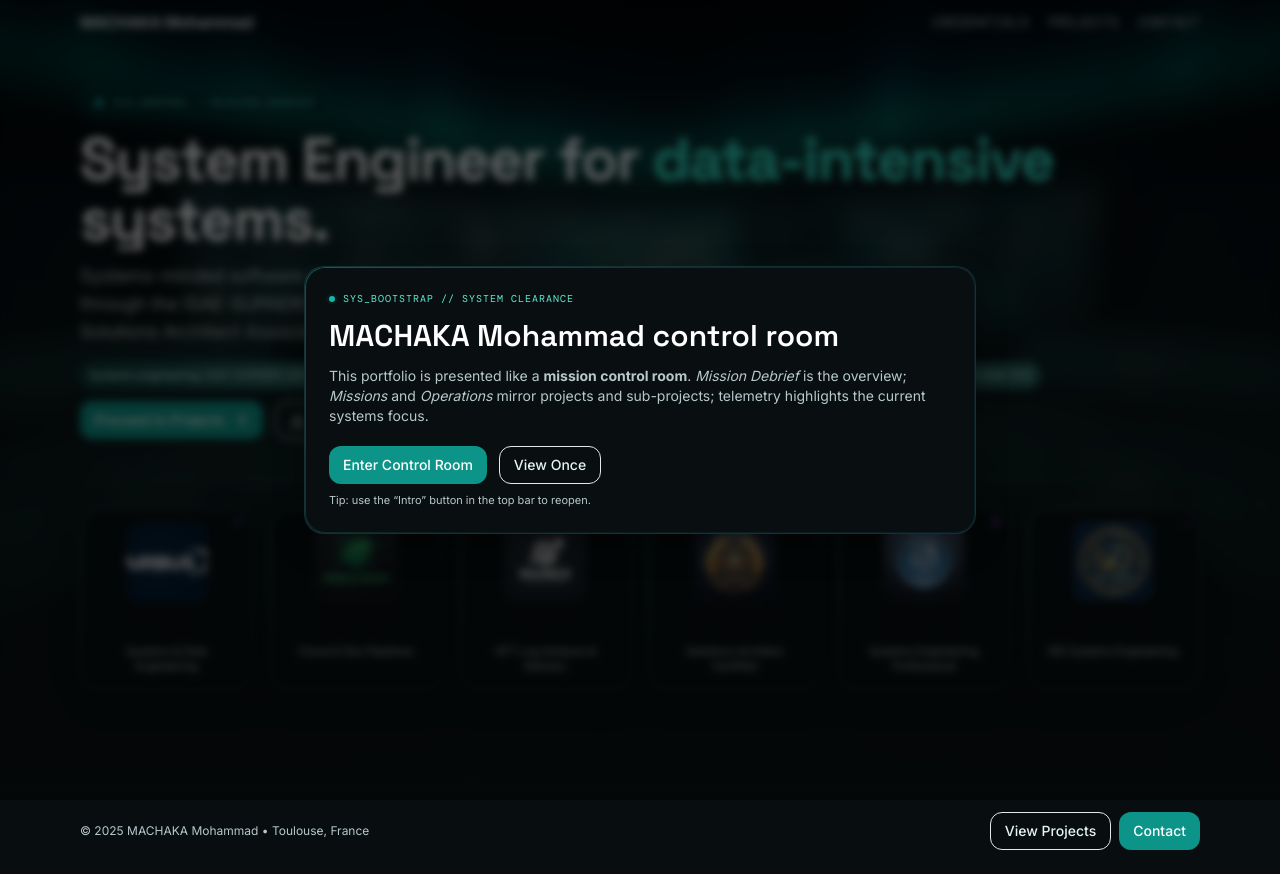
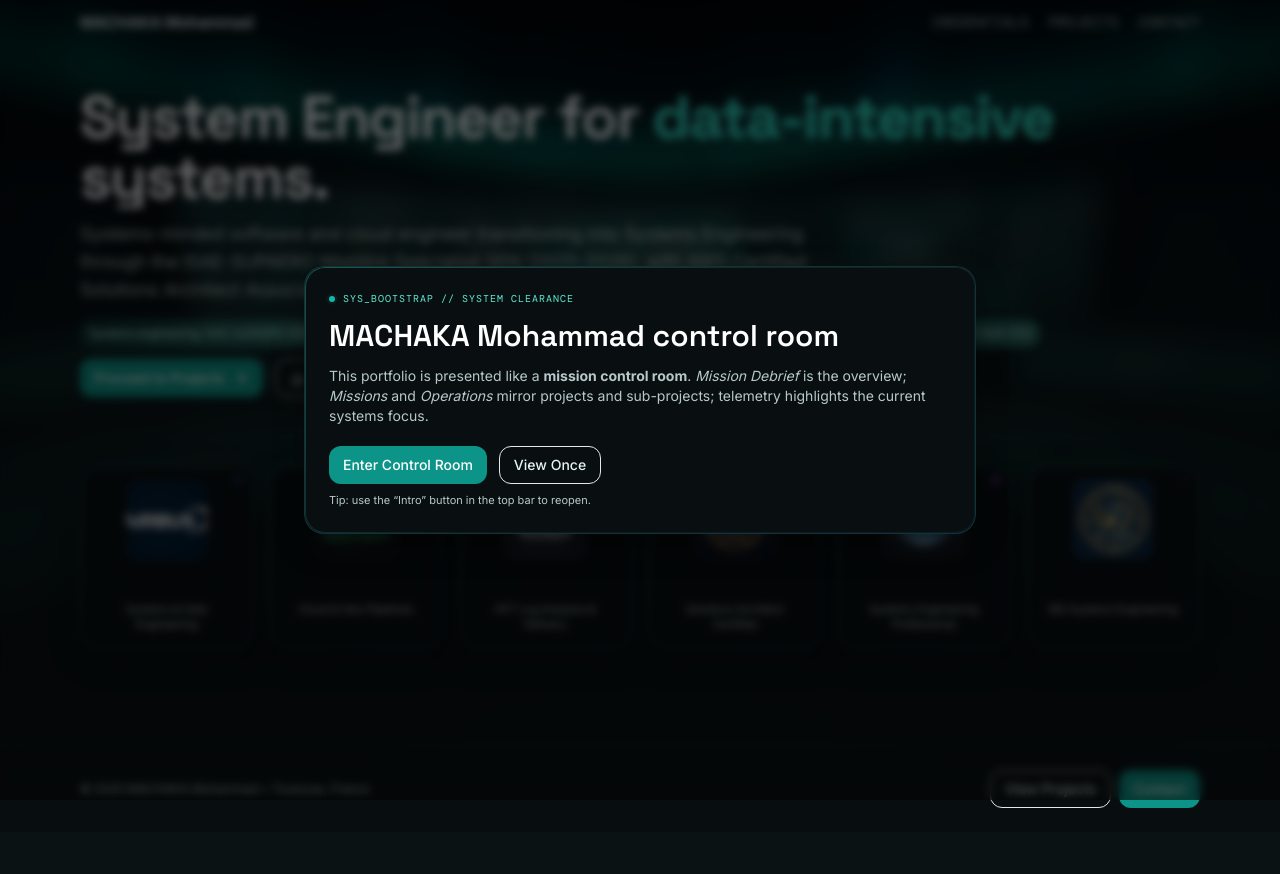
Before and after one commit to moudimash99/Personal-Website, a Next.js app: page / in a window 1280 px wide. After the commit the page ends 832 px from the top, so only its background shows below. Built offline with nearby package versions, Linux system fonts and the light colour scheme; a web font is replaced by a local one.

Commit message:
fix: remove SYS_NOMINAL badge from homepage hero

```diff
--- a/app/page.tsx
+++ b/app/page.tsx
@@ -120,18 +120,6 @@ export default function Page() {
           >
             <div className="flex flex-col lg:flex-row items-start gap-8">
               <div className="flex-1 space-y-3">
-
-                {/* Status Badge */}
-                <motion.div
-                  variants={fadeUp}
-                  className="inline-flex items-center gap-2.5 rounded-full border border-teal-500/30 bg-teal-950/40 px-3.5 py-1.5 text-xs text-accent-300 backdrop-blur-md"
-                >
-                  <span className="relative flex h-2 w-2">
-                    <span className="animate-ping absolute inline-flex h-full w-full rounded-full bg-teal-400 opacity-75" />
-                    <span className="relative inline-flex rounded-full h-2 w-2 bg-teal-500" />
-                  </span>
-                  <span className="font-mono text-[10px] tracking-widest uppercase">SYS_NOMINAL • MISSION_DEBRIEF</span>
-                </motion.div>
 
                 {/* Headline */}
                 <motion.h1
```
